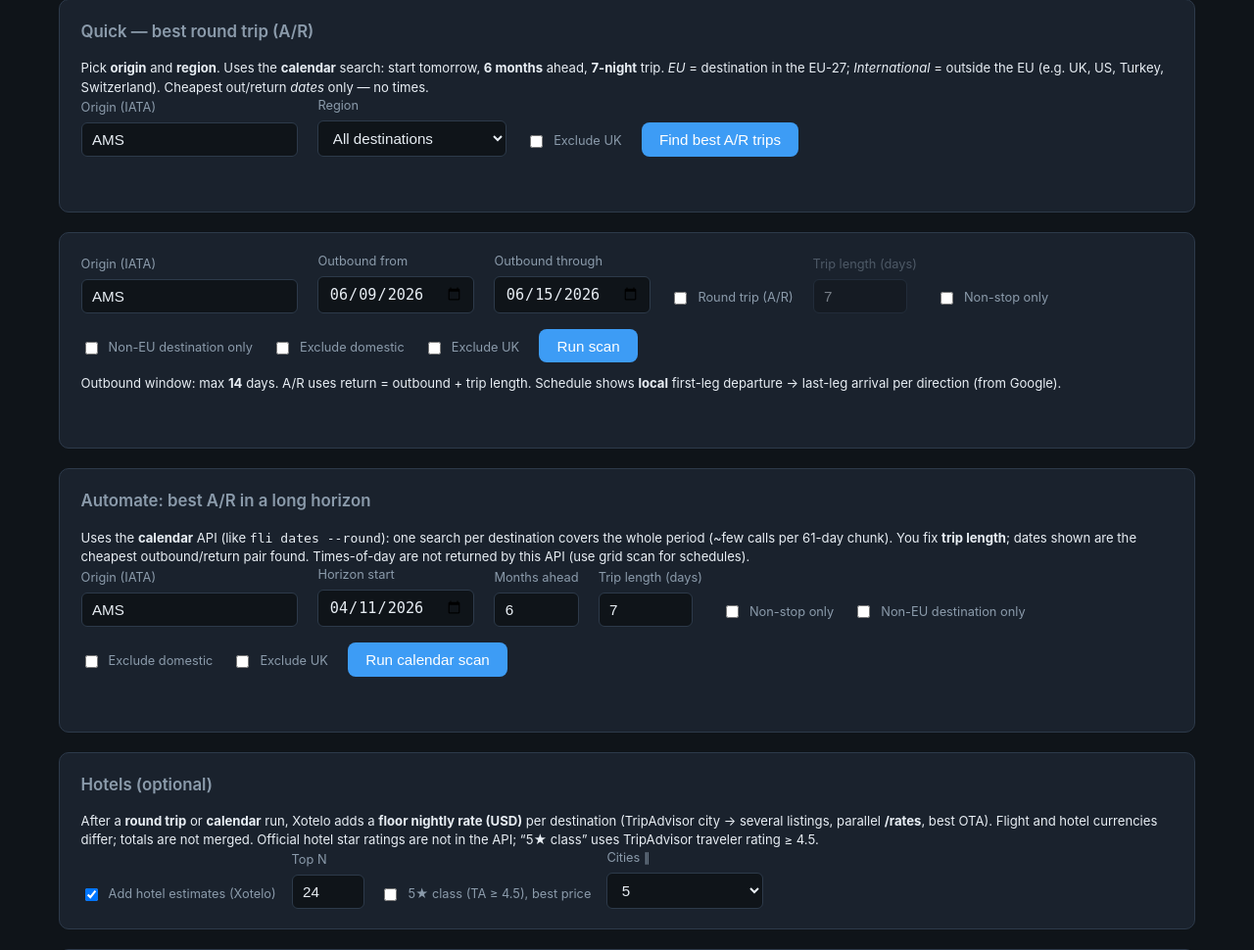
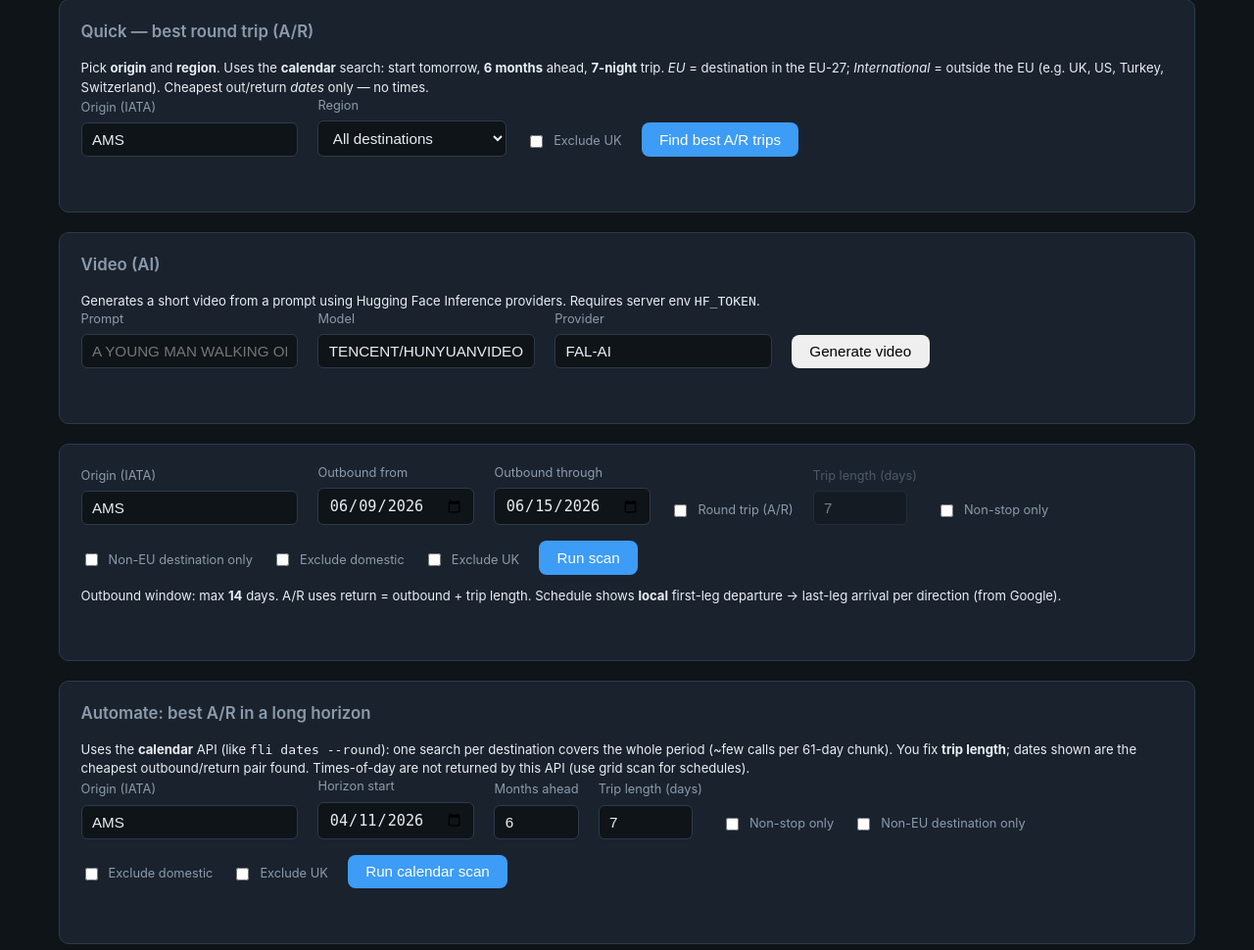
Before and after one commit to mwtre/trueturist, a FastAPI app: page /explorer in a window 1280 px wide. Shown: the part 302-1272 px from the top of the page at 98% size. Run offline with FastAPI, Linux system fonts and the light colour scheme.

Commit message:
feat: add HF text-to-video endpoint and explorer UI
Made-with: Cursor

```diff
--- a/flight-explorer/app/main.py
+++ b/flight-explorer/app/main.py
@@ -4,6 +4,7 @@ from __future__ import annotations
 
 import asyncio
 import json
+import os
 import time
 import urllib.error
 import urllib.request
@@ -20,6 +21,7 @@ from fastapi.templating import Jinja2Templates
 from app.calendar_scan import scan_roundtrip_best_dates
 from app.destination_context import enrich_destination_wiki_context
 from app.hotel_enrich import enrich_rows_with_hotels
+from app.hf_video import text_to_video
 from app.scanner import scan_from_origin
 
 ROOT = Path(__file__).resolve().parent.parent
@@ -93,6 +95,38 @@ async def api_health() -> dict:
         ],
         "notes": "degraded = optional check failed (e.g. network); scans need fli. Setup: make setup in flight-explorer.",
     }
+
+
+@app.post("/api/video/generate")
+async def api_video_generate(payload: dict) -> dict:
+    """Generate a short video from a text prompt (HF Inference providers).
+
+    Requires `HF_TOKEN` in environment variables (set it in Render).
+    """
+    prompt = str(payload.get("prompt", "")).strip()
+    model = str(payload.get("model", "")).strip() or "tencent/HunyuanVideo"
+    provider = str(payload.get("provider", "")).strip() or "fal-ai"
+
+    if not prompt:
+        raise HTTPException(status_code=422, detail="Missing prompt")
+
+    hf_token = os.environ.get("HF_TOKEN")
+    if not hf_token:
+        raise HTTPException(status_code=400, detail="Missing HF_TOKEN server env var")
+
+    try:
+        result = await asyncio.to_thread(
+            text_to_video,
+            prompt=prompt,
+            model=model,
+            provider=provider,
+            hf_token=hf_token,
+        )
+    except Exception as e:
+        raise HTTPException(status_code=500, detail=str(e)[:300]) from e
+
+    # Return raw result; it varies by provider/model (often contains a URL).
+    return {"ok": True, "provider": provider, "model": model, "result": result}
 
 
 def _validate_dates(date_from: str, date_to: str) -> None:
--- a/flight-explorer/requirements.txt
+++ b/flight-explorer/requirements.txt
@@ -5,3 +5,4 @@ fastapi>=0.115.6
 uvicorn[standard]>=0.34.0
 jinja2>=3.1.0
 airportsdata>=20230401.0
+huggingface_hub>=0.26.0
--- a/flight-explorer/static/app.js
+++ b/flight-explorer/static/app.js
@@ -50,6 +50,13 @@
   const calStatusEl = document.getElementById("cal-status");
   const calProgressWrap = document.querySelector(".cal-progress");
   const calProgressBar = document.getElementById("cal-progress-bar");
+
+  const videoForm = document.getElementById("video-form");
+  const videoPromptEl = document.getElementById("video-prompt");
+  const videoModelEl = document.getElementById("video-model");
+  const videoProviderEl = document.getElementById("video-provider");
+  const videoRunBtn = document.getElementById("video-run");
+  const videoStatusEl = document.getElementById("video-status");
 
   let chart = null;
   let activeAbortController = null;
@@ -157,6 +164,52 @@
     const label = `Quick A/R (${regLabel}) · ${fromDate} +${QUICK_MONTHS} mo · ${QUICK_TRIP_DAYS}d trip`;
     runSseScan(apiUrl("/api/calendar/stream", qs), label, quickStatusEl, quickProgressBar, quickProgressWrap);
   });
+
+  if (videoForm) {
+    videoForm.addEventListener("submit", async (e) => {
+      e.preventDefault();
+
+      const prompt = (videoPromptEl?.value || "").trim();
+      const model = (videoModelEl?.value || "").trim() || "tencent/HunyuanVideo";
+      const provider = (videoProviderEl?.value || "").trim() || "fal-ai";
+
+      if (!prompt) {
+        videoStatusEl.textContent = "Enter a prompt.";
+        videoStatusEl.classList.remove("muted");
+        return;
+      }
+
+      videoRunBtn.disabled = true;
+      videoStatusEl.classList.remove("muted");
+      videoStatusEl.textContent = "Generating…";
+      try {
+        const res = await fetch("/api/video/generate", {
+          method: "POST",
+          headers: { "Content-Type": "application/json" },
+          body: JSON.stringify({ prompt, model, provider }),
+        });
+        const data = await res.json().catch(() => null);
+        if (!res.ok) {
+          const detail = data && (data.detail || data.error) ? String(data.detail || data.error) : `HTTP ${res.status}`;
+          videoStatusEl.textContent = `Error: ${detail}`;
+          return;
+        }
+
+        const resultStr = data?.result ? JSON.stringify(data.result, null, 2) : JSON.stringify(data, null, 2);
+        videoStatusEl.textContent = "OK";
+        const pre = document.createElement("pre");
+        pre.style.marginTop = ".5rem";
+        const code = document.createElement("code");
+        code.textContent = resultStr;
+        pre.appendChild(code);
+        videoStatusEl.appendChild(pre);
+      } catch (err) {
+        videoStatusEl.textContent = `Error: ${String(err)}`;
+      } finally {
+        videoRunBtn.disabled = false;
+      }
+    });
+  }
 
   function formatDuration(min) {
     if (min == null || min < 0 || !Number.isFinite(min)) return "—";
--- a/flight-explorer/templates/explorer.html
+++ b/flight-explorer/templates/explorer.html
@@ -58,6 +58,30 @@
         <div class="progress-wrap quick-progress" hidden>
           <div id="quick-progress-bar" class="progress-bar" style="width: 0%"></div>
         </div>
+      </section>
+
+      <section class="panel controls">
+        <h2 class="panel-title">Video (AI)</h2>
+        <p class="hint muted" style="margin-top: 0">
+          Generates a short video from a prompt using Hugging Face Inference providers. Requires server env
+          <code>HF_TOKEN</code>.
+        </p>
+        <form id="video-form" class="form">
+          <label class="field">
+            <span>Prompt</span>
+            <input type="text" id="video-prompt" placeholder="A young man walking on the street" required />
+          </label>
+          <label class="field">
+            <span>Model</span>
+            <input type="text" id="video-model" value="tencent/HunyuanVideo" />
+          </label>
+          <label class="field">
+            <span>Provider</span>
+            <input type="text" id="video-provider" value="fal-ai" />
+          </label>
+          <button type="submit" id="video-run" class="btn">Generate video</button>
+        </form>
+        <div id="video-status" class="status muted" aria-live="polite"></div>
       </section>
 
       <section class="panel controls">
```
